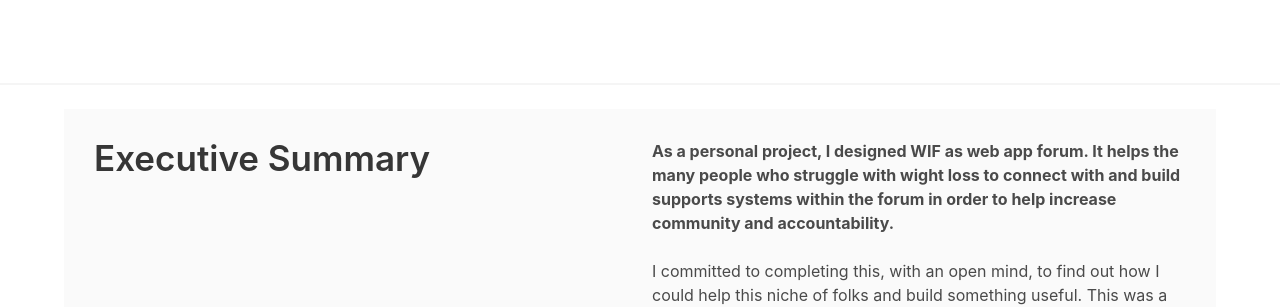
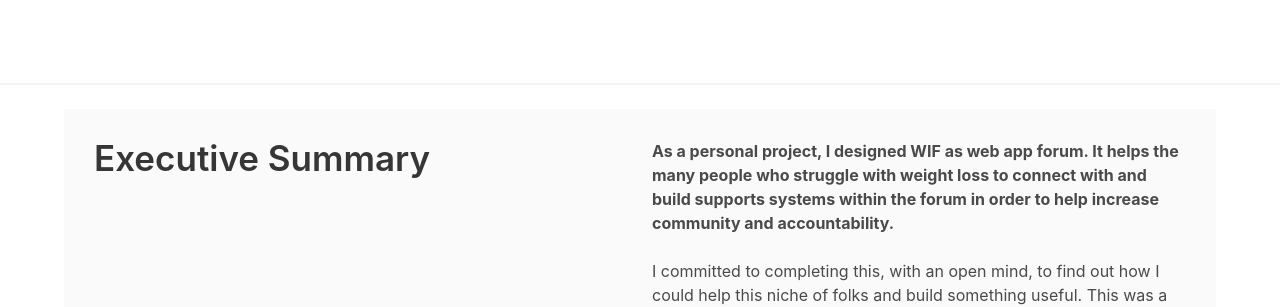
Before and after one commit to Morticia007/bulma-portfolio, a React (Create React App) app: page /work in a window 1280 px wide. Shown: the part 1760-2067 px from the top of the page. Built offline with nearby package versions, Linux system fonts and the light colour scheme.

Commit message:
Fixed typo in Executive Summary section

```diff
--- a/src/Work.js
+++ b/src/Work.js
@@ -15,7 +15,7 @@ const projectContentList = [
     id: uuidv4(),
     heading: 'Executive Summary',
     firstP:
-       'As a personal project, I designed WIF as web app forum. It helps the many people who struggle with wight loss to connect with and build supports systems within the forum in order to help increase community and accountability.',
+       'As a personal project, I designed WIF as web app forum. It helps the many people who struggle with weight loss to connect with and build supports systems within the forum in order to help increase community and accountability.',
 
     secondP:
       'I committed to completing this, with an open mind, to find out how I could help this niche of folks and build something useful. This was a steep learning curve for me, as it was my first official project as a Ux/Ui Designer.',
```
